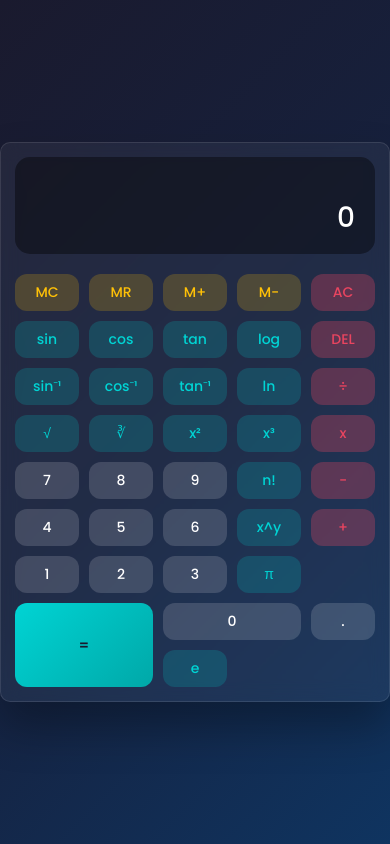
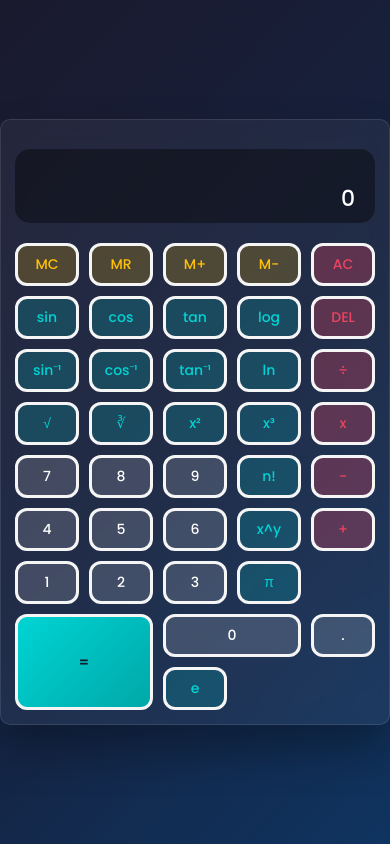
Before and after one commit to timcwatjames-lang/calculator, a plain HTML site: page index.html in a window 390 px wide. Drawn offline with Linux system fonts and the light colour scheme.

Commit message:
Update index.css

```diff
--- a/index.css
+++ b/index.css
@@ -1,4 +1,4 @@
- @import url('https://fonts.googleapis.com/css2?family=Poppins:wght@300;400;500;600&display=swap');
+@import url('https://fonts.googleapis.com/css2?family=Poppins:wght@300;400;500;600&display=swap');
 
         * {
             margin: 0;
@@ -45,7 +45,7 @@
 
         .current-operand {
             color: #fff;
-            font-size: 36px;
+            font-size: 30px;
             font-weight: 500;
             word-wrap: break-word;
             word-break: break-all;
@@ -61,7 +61,7 @@
             padding: 15px 5px;
             font-size: 14px;
             font-weight: 500;
-            border: none;
+            border: 3px solid whitesmoke;
             border-radius: 12px;
             cursor: pointer;
             transition: all 0.2s ease;
@@ -95,7 +95,7 @@
         }
 
         .btn:active {
-            transform: translateY(0);
+            transform: translateY(-2px);
         }
 
         .btn-number {
@@ -157,9 +157,13 @@
         }
 
         @media (max-width: 480px) {
+
             body{
-                overflow: hidden;
+                overflow-y: hidden;
                 padding: 0;
+                box-sizing: border-box;
+                height: 100vh;
+                width: 100%;
             }
 
             .calculator {
@@ -168,11 +172,28 @@
             }
 
             .btn {
-                padding: 8px 2px;
+                border: 3px solid whitesmoke;
+                padding: 8px 3px;
                 font-size: 14px;
+                position: static;
             }
 
             .current-operand {
-                font-size: 28px;
+                font-size: 22px;
             }
+
+            .display-container{
+                padding: 8px 20px;
+                margin-top: 15px;
+            }
+
+        .btn:hover {
+            background: rgba(255, 255, 255, 0.2);
+            transform: none;
         }
+
+        .btn:active {
+            transform: none;
+        }
+
+        }
```
